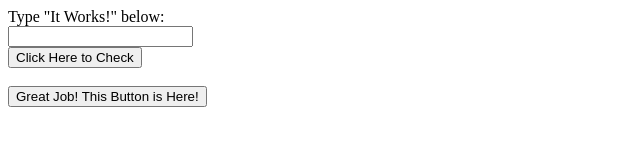
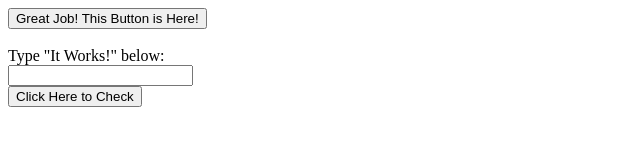
Before and after one commit to AderCode/Covalence-jQuery-Lab_1, a plain HTML site: page DOM/index.html in a window 1280 px wide. Shown: the whole page, without its empty margins (0-640 px from the left). Drawn offline with Linux system fonts and the light colour scheme.

Commit message:
Reorganized output, added Text box which pushes the text input to an alert

```diff
--- a/DOM/index.html
+++ b/DOM/index.html
@@ -10,13 +10,12 @@
 </head>
 
 <body>
-
-    <form>
-        Type "It Works!" below:
-        <br>
-        <input type="text" class="text-box">
-    </form>
-    <button class="btn2">Click Here to Check</button>
+    <br>
+    <br> Type "It Works!" below:
+    <br>
+    <input type="text" id="text-box">
+    <br>
+    <button id="btn2">Click Here to Check</button>
     <br>
     <br>
 
--- a/DOM/scripts.js
+++ b/DOM/scripts.js
@@ -1,8 +1,15 @@
-let button = document.createElement('button');
-let btnText = document.createTextNode('Great Job! This Button is Here!');
-button.appendChild(btnText);
-document.body.appendChild(button);
+let btn = document.createElement("button");
+let btnText = document.createTextNode("Great Job! This Button is Here!");
+btn.appendChild(btnText);
+document.body.prepend(btn);
 
-button.addEventListener("click", function() {
-    alert("Great Job! The Listener Works!");
+btn.addEventListener("click", function() {
+  alert("Great Job! The Listener Works!");
 });
+
+let btnTwo = document.getElementById("btn2");
+
+btnTwo.addEventListener("click", function() {
+  let textBoxValue = document.getElementById("text-box").value;
+  alert(textBoxValue);
+});
```
Also changed, not shown: 1 other file.
